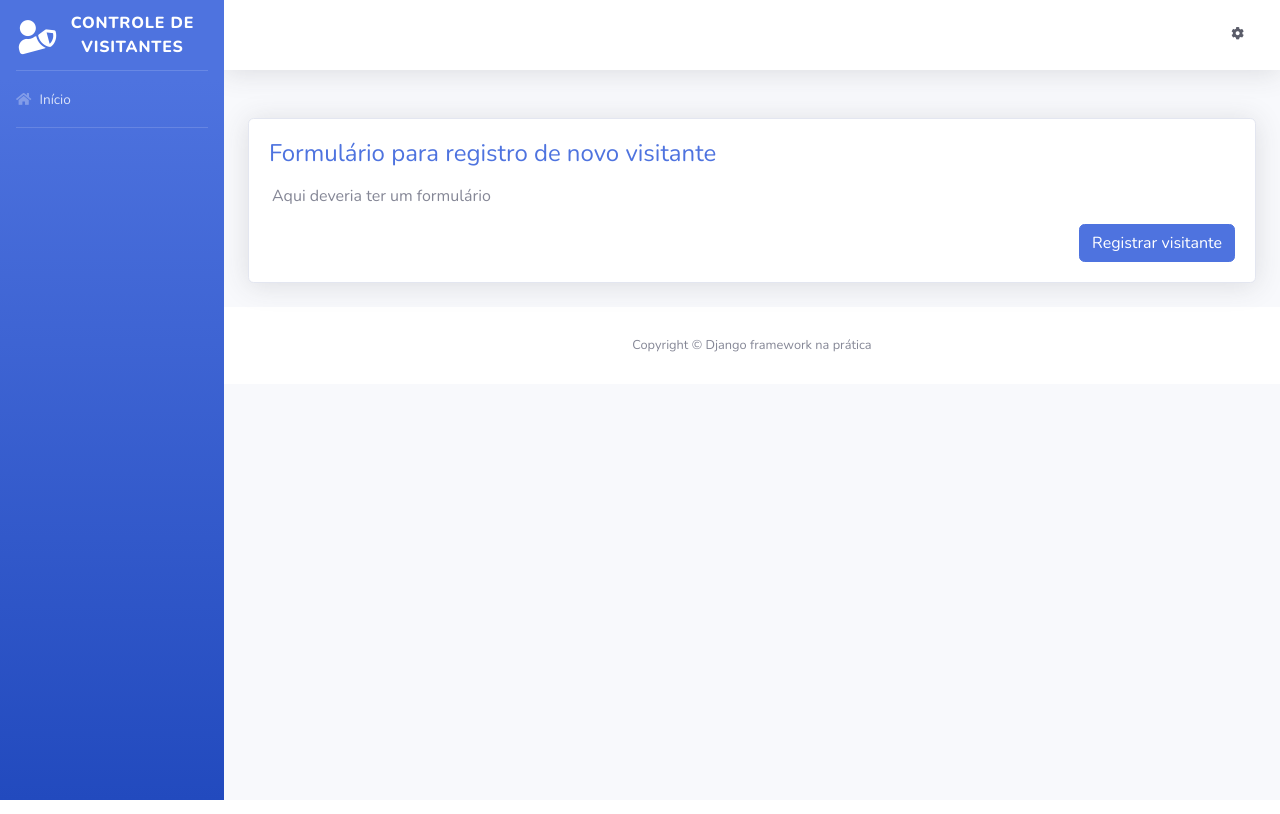
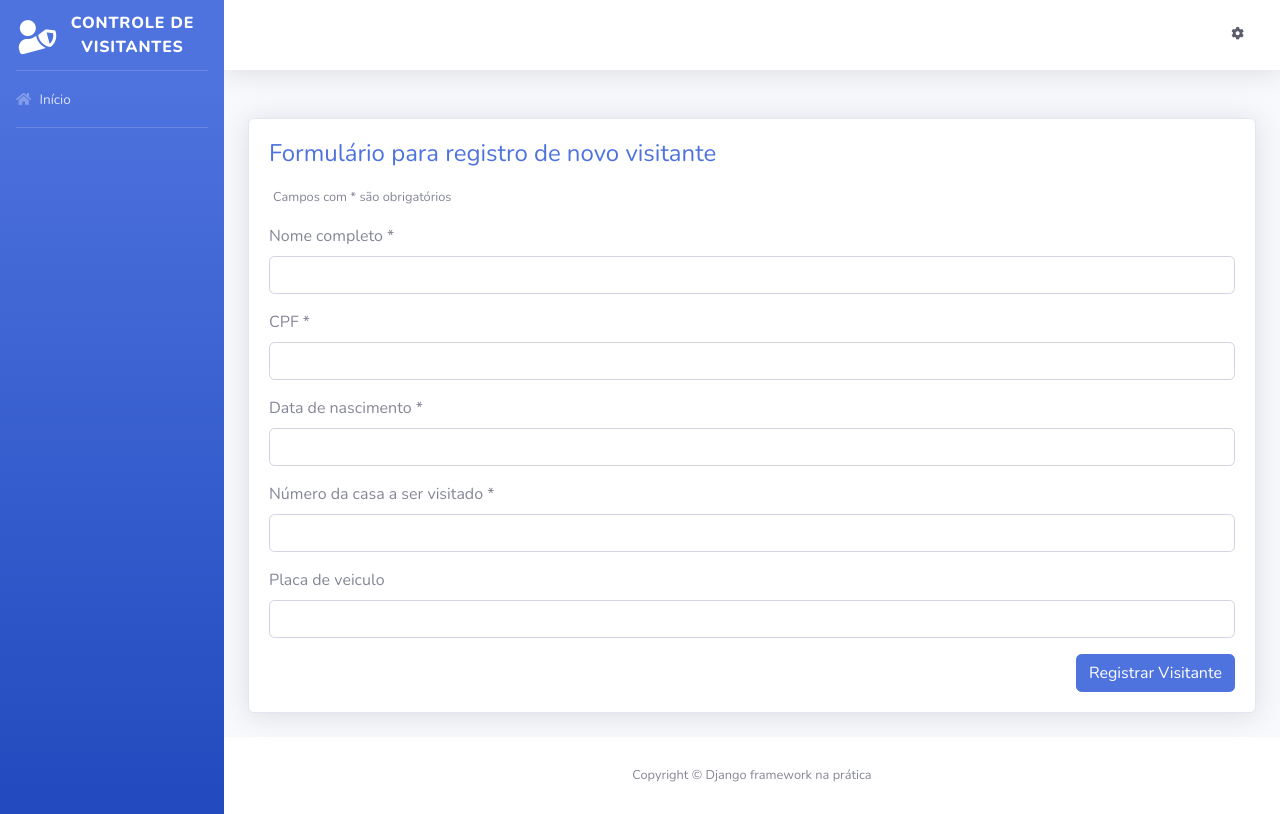
Before and after one commit to WandersoNoleto/Dashboard_Visitor-Control, a Django app: page /registrar-visitante/ in a window 1280 px wide. Run offline with Django 4.2, Linux system fonts and the light colour scheme; some libraries are stand-ins or nearby versions.

Commit message:
Visitor form adjustments

```diff
--- a/project/settings.py
+++ b/project/settings.py
@@ -42,6 +42,11 @@ INSTALLED_APPS = [
     'django.contrib.messages',
     'django.contrib.staticfiles'
 ]
+
+INSTALLED_APPS += [
+    'widget_tweaks'
+]
+
 
 INSTALLED_APPS += [
     'users',
--- a/requirements.txt
+++ b/requirements.txt
@@ -1,4 +1,5 @@
 asgiref==3.5.2
 Django==4.1.2
+django-widget-tweaks==1.4.12
 python-dotenv==0.21.0
 sqlparse==0.4.3
--- a/templates/registrar_visitante.html
+++ b/templates/registrar_visitante.html
@@ -1,4 +1,6 @@
 {% extends 'base.html' %}
+
+{% load widget_tweaks %}
 
 {% block content %}
 <div class="container">
@@ -12,17 +14,45 @@
                 Formulário para registro de novo visitante
             </h4>
 
-            <form method="post" enctype="multipart/form-data">
+            <p class="ab-5 ml-1">
+                <small>
+                    Campos com * são obrigatórios
+                </small>
+            </p>
+
+
+            {% if form.errors %}
+                {% for field in form %}
+                    {% if field.errors %}
+                        {% for error in field.errors %}
+                            <div class="alert alert-warning" role="alert">
+                                {{ error }}
+                            </div>
+                        {% endfor %}
+                    {% endif %}
+                {% endfor %}
+            {% endif %}
+
+            <form method="post">
                 <div class="form-row">
-                    <p class="ml-2">Aqui deveria ter um formulário</p>
+                    {% csrf_token %}
+
+                    {% for field in form %}
+                        <div class="form-group col-md-12">
+                            <label>{{ field.label }} {% if field.field.required %}*{% endif %}</label>
+                            {% render_field field class="form-control" %}
+                        </div>
+                    {% endfor %}
                 </div>
 
                 <div class="text-right">
-                    <button class="btn btn-primary" type="submit">
-                        <span class="text">Registrar visitante</span>
+                    <button type="submit" class="btn btn-primary">
+                        <span class="text">Registrar Visitante</span>
                     </button>
                 </div>
+
             </form>
+
         </div>
     </div>
 </div>
--- /dev/null
+++ b/visitors/forms.py
@@ -0,0 +1,24 @@
+from django import forms
+
+from visitors.models import Visitor
+
+
+class VisitorForm(forms.ModelForm):
+    class Meta:
+        model = Visitor
+        fields = ["personal_name", "cpf", "birth_date", "house_number", "vehicle_plate"]
+        error_messages = {
+            "personal_name": {
+                "required": "Nome completo é obrigatório para registro"
+            },
+            "cpf": {
+                "required": "CPF é obrigatório para registro"
+            },
+            "birth_date": {
+                "required": "Data de nascimento é obrigatória para registro",
+                "invalid": "Por favor, informe uma data válida (DD/MM/AAAA)"
+            },
+            "house_number": {
+                "required": "Informe o número da casa"
+            }
+        }
--- a/visitors/models.py
+++ b/visitors/models.py
@@ -34,7 +34,7 @@ class Visitor(models.Model):
     arrival_time = models.DateTimeField(
         verbose_name = "Horário de chegada",
         auto_now = False,
-        auto_now_add = False
+        auto_now_add = True
     )
 
     departure_time = models.DateTimeField(
--- a/visitors/views.py
+++ b/visitors/views.py
@@ -1,7 +1,31 @@
-from django.shortcuts import render
+from django.contrib import messages
+from django.shortcuts import redirect, render
+
+from visitors.forms import VisitorForm
 
 
 def visitor_register(request):
+    form = VisitorForm()
 
-    context = {}
+    if request.method == "POST":
+        form = VisitorForm(request.POST)
+
+        if form.is_valid():
+            visitor = form.save(commit=False)
+
+            visitor.concierge = request.user.concierge
+            visitor.save()
+
+            messages.success(
+                request,
+                "Visitante registrado com sucesso"
+            )
+
+            return redirect("Home")
+
+    context = {
+        "page_name": "Registrar visitante",
+        "form": form
+    }
+
     return render(request, "registrar_visitante.html", context)
```
Also changed, not shown: templates/index.html (+10 -0 lines).
